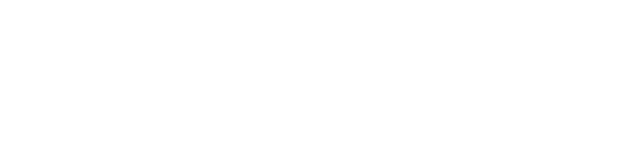
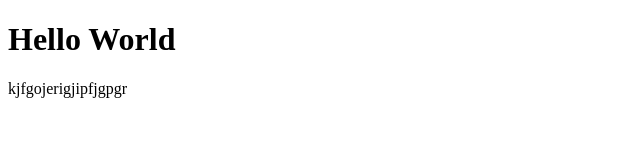
Before and after one commit to yashika3007/New-folder, a plain HTML site: page index.html in a window 1280 px wide. Shown: the whole page, without its empty margins (0-640 px from the left). Drawn offline with Linux system fonts and the light colour scheme.

Commit message:
add html

```diff
--- a/index.html
+++ b/index.html
@@ -6,6 +6,7 @@
     <title>Document</title>
 </head>
 <body>
-
+    <h1>Hello World</h1>
+    <p>kjfgojerigjipfjgpgr</p>
 </body>
 </html>
```
